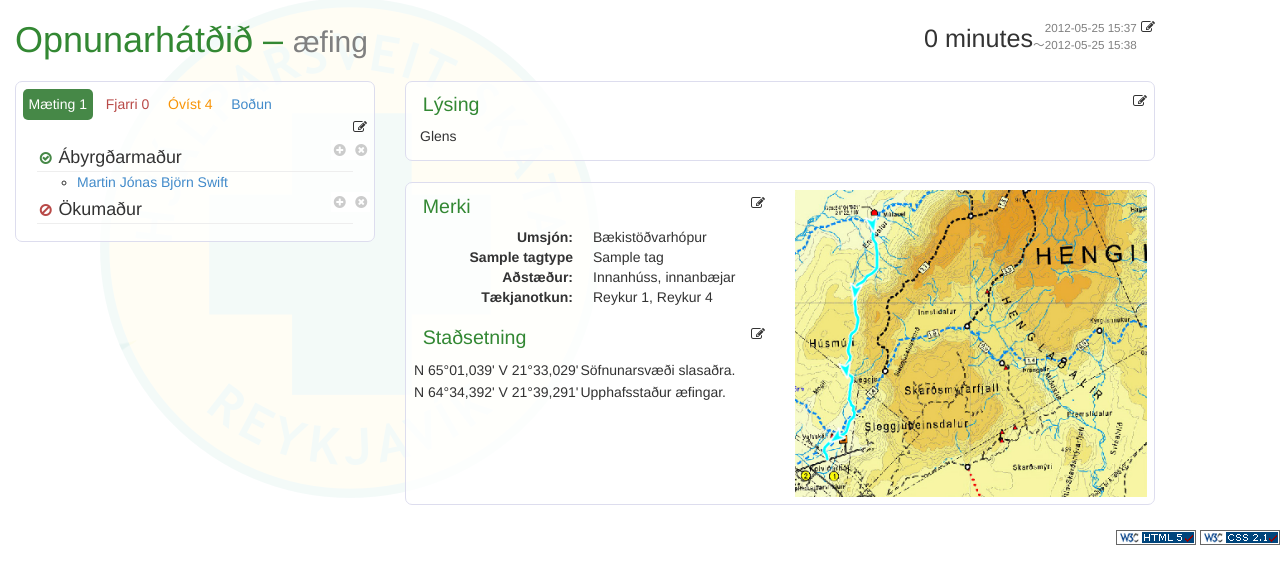
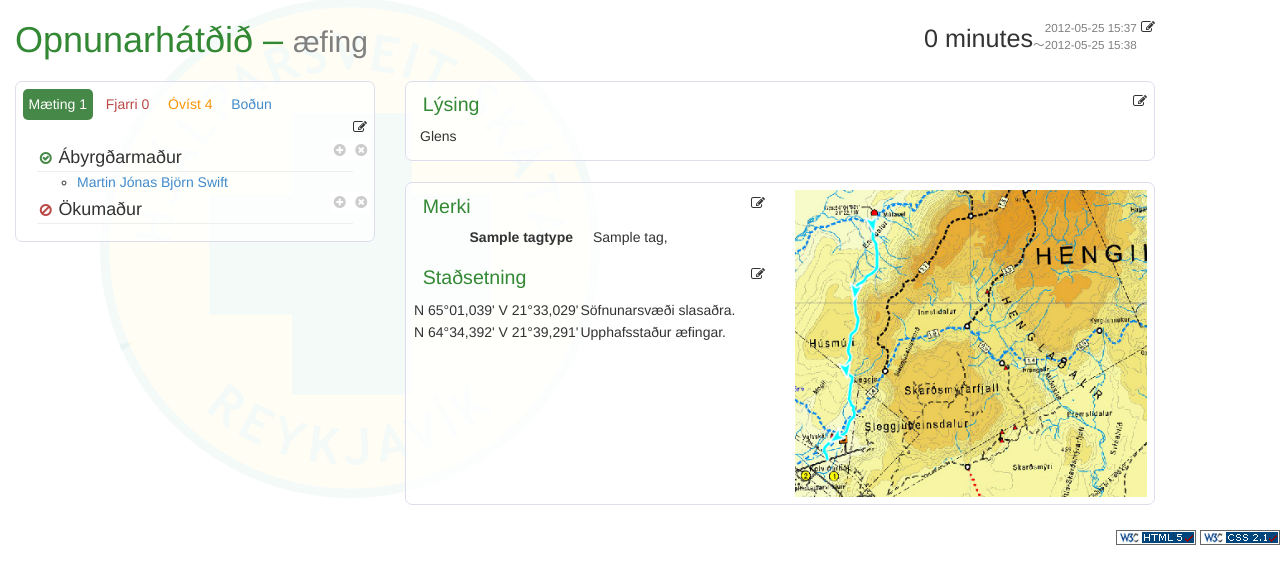
Before and after one commit to ZmjbS/tsar, a Django app: page /vidburdur/1/ in a window 1280 px wide. Shown: the part 52-635 px from the top of the page. Run offline with Django 3.2, Linux system fonts and the light colour scheme; a user stored in the database is signed in; data comes from the database, SQL or seed files in the repository; tables that the repository leaves empty hold one stand-in row (values such as "Sample post"); parts of the project's set-up code (start-up, migrations or seed data) failed here and were passed over.

Commit message:
Displaying the event tag data and constructing the model.

```diff
--- a/templates/events/event_page.html
+++ b/templates/events/event_page.html
@@ -46,6 +48,7 @@ $(document).ready(function(){
 	$('#event_description-textarea').autosize({append: "\n"});
 
 	$('.select-participants').chosen();
+	$('.tag-type').chosen();
 	$('.chosen').chosen();
 	$('.chzn-container.chzn-container-multi, .chzn-drop').css('width','100%');
 
@@ -342,27 +346,38 @@ $(document).ready(function(){
 						<i class="icon-edit pull-right form-edit-icon toggle-form" data-form_id-prefix="event_tag"></i>
 						<h3>Merki</h3>
 						<dl class="dl-horizontal" style="margin-top: 0">
-							<dt>Umsjón:<dt><dd>Bækistöðvarhópur</dd>
 		  {% for tagtype in tagtypes %}
-					 <dt>{{ tagtype.title }}</dt>
-					 <dd>{% for tag in tagtype.tag_set.all %}{{ tag.title }}{% endfor %}</dd>
+					 <dt tyle="width: auto; padding-right: .5em;">{{ tagtype.title }} </dt>
+					 <dd tyle="margin-left: 3em;">{% for tag in event.tags.all %}{% if tag in tagtype.tag_set.all %}{{ tag.title }}, {% endif %}{% endfor %}</dd>
 		  {% endfor %}
-							<dt>Aðstæður:</dt><dd>Innanhúss, innanbæjar</dd>
-							<dt>Tækjanotkun:</dt><dd>Reykur 1, Reykur 4</dd>
 						</dl>
 					</div><!-- /#event_tag-data -->
 
-					<div id="event_tag-form" style="display: none">
+					<div id="event_tag-form" style="display: none;">
 						<h3>Merki</h3>
-						<div style="text-align: right">
+						<table style="width: 100%">
+								  {# Create a form for each TagType and mark it with the EventTypes it goes with. Then when the EventType is changed, we have to change the visibility of TagTypes that don't belong to both the new and old EventType #}
+								  {% for tagtype in tagtypes %}
+								  <tr>
+											 <td>{{ tagtype.title }}</td>
+											 <td>
+														<select id="tag_type_id-{{ tagtype.id }}" class="tag-type" multiple data-placeholder="Merktu umsjónaraðila">
+																  {% for tag in tagtype.tag_set.all %}
+																  <option {% if tag in event.tags.all %}selected=selected{% endif %}>{{ tag.title }}</option>
+																  {% endfor %}
+											 </select>
+								  </tr>
+								  {% endfor %}
+						</table>
+						<div style="ext-align: right; verflow: visible;">
 							{# TODO: The cancel button should reset the form and toggle back to displaying the data #}
-							<input type="button" value="Hætta við" class="col-sm-4 btn btn-default toggle-form toggle-form" data-form_id-prefix="event_tag" />
+							<input type="button" value="Hætta við" class="btn-sm-4 btn btn-default toggle-form toggle-form" data-form_id-prefix="event_tag" />
 							{# TODO: The submit button should post the data and only on success toggle back to displaying the data #}
-							<input type="button" value="Vista" class="col-sm-4 btn btn-primary toggle-form" data-form_id-prefix="event_tag" />
+							<input type="button" value="Vista" class="btn-sm-4 btn btn-primary toggle-form" data-form_id-prefix="event_tag" />
 						</div>
 					</div><!-- /#event_description-form -->
 
-					<div id="event_location-data">
+					<div id="event_location-data" style="clear:both;">
 						<i class="icon-edit pull-right form-edit-icon toggle-form" data-form_id-prefix="event_location"></i>
 						<h3>Staðsetning</h3>
 						<table style="margin-top: 0;">
```
Also changed, not shown: other parts of templates/events/event_page.html (+22 -6 lines).
